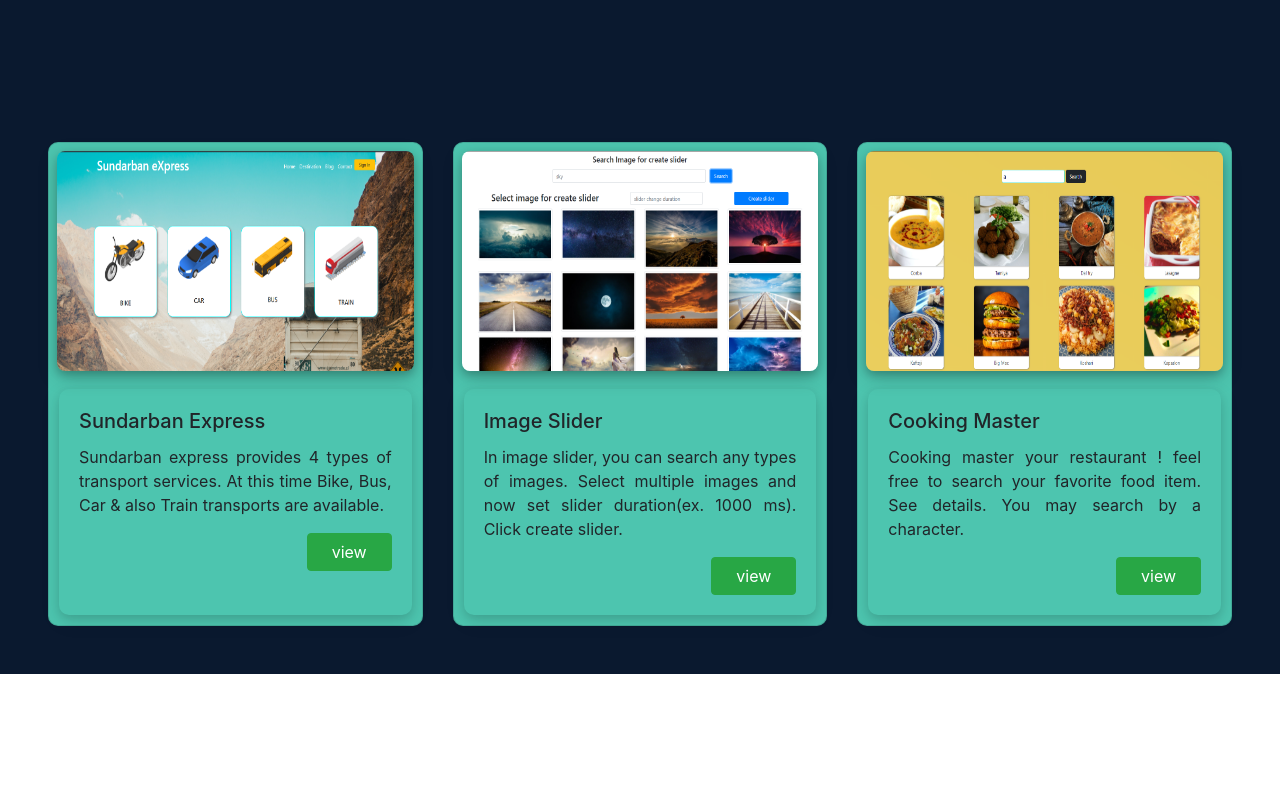
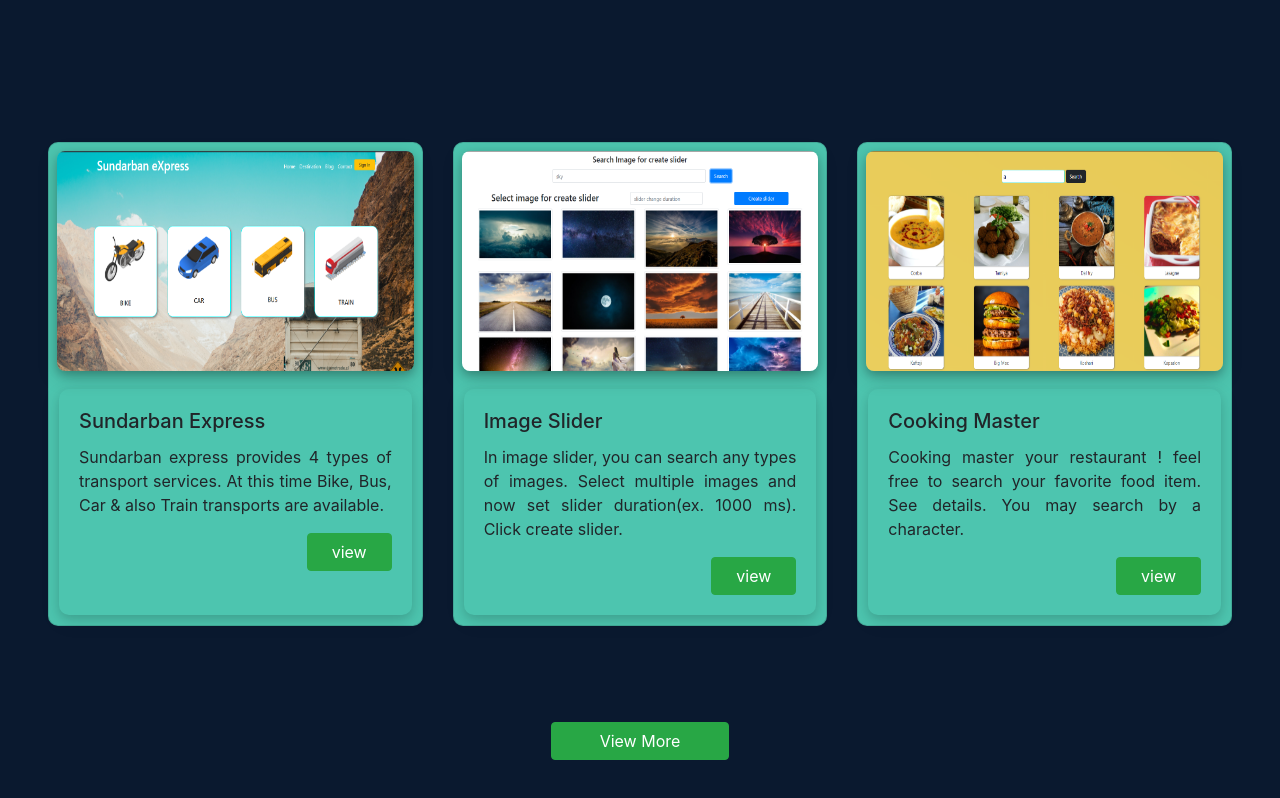
Before and after one commit to Sabbir185/Portfolio, a React (Create React App) app: page /projects in a window 1280 px wide. Shown: the part 1164-1962 px from the top of the page. Before the commit the page ends 1886 px from the top, so only its background shows below. Built offline with nearby package versions, Linux system fonts and the light colour scheme.

Commit message:
more view added

```diff
--- a/src/components/Projects/Projects.js
+++ b/src/components/Projects/Projects.js
@@ -4,6 +4,7 @@ import './Projects.css';
 import RepairGuruji from '../ProjectsContainer/RepairGuruji';
 import Eplanet from '../ProjectsContainer/Eplanet';
 import CardShape from '../ProjectsContainer/CardShape';
+import ViewMore from '../ProjectsContainer/ViewMore';
 
 
 const Projects = () => {
@@ -25,6 +26,10 @@ const Projects = () => {
                     <CardShape/>
                 </article>
 
+                <article className="pb-5">
+                    <ViewMore/>
+                </article>
+
             </main>
         </section>
     );
--- a/src/components/ProjectsContainer/CardShape.js
+++ b/src/components/ProjectsContainer/CardShape.js
@@ -3,6 +3,7 @@ import sundarban from '../../images/projects/3.png';
 import slider from '../../images/projects/9.png';
 import food from '../../images/projects/8.png';
 import './style.css';
+import ViewMore from './ViewMore';
 
 const CardShape = () => {
     return (
--- /dev/null
+++ b/src/components/ProjectsContainer/ViewMore.js
@@ -0,0 +1,28 @@
+import React, { useState } from 'react';
+import { Button, Collapse } from 'react-bootstrap';
+
+const ViewMore = () => {
+    const [open, setOpen] = useState(false);
+
+    return (
+        <div>
+            <Button
+                onClick={() => setOpen(!open)}
+                aria-controls="view-more"
+                aria-expanded={open}
+                className="d-block mx-auto px-5 btn-success"
+            >
+                View More
+            </Button>
+            <Collapse in={open}>
+                <div id="view-more" className="text-light pt-5">
+                    Anim pariatur cliche reprehenderit, enim eiusmod high life accusamus
+                    terry richardson ad squid. Nihil anim keffiyeh helvetica, craft beer
+                    labore wes anderson cred nesciunt sapiente ea proident.
+                </div>
+            </Collapse>
+        </div>
+    );
+};
+
+export default ViewMore;
```
